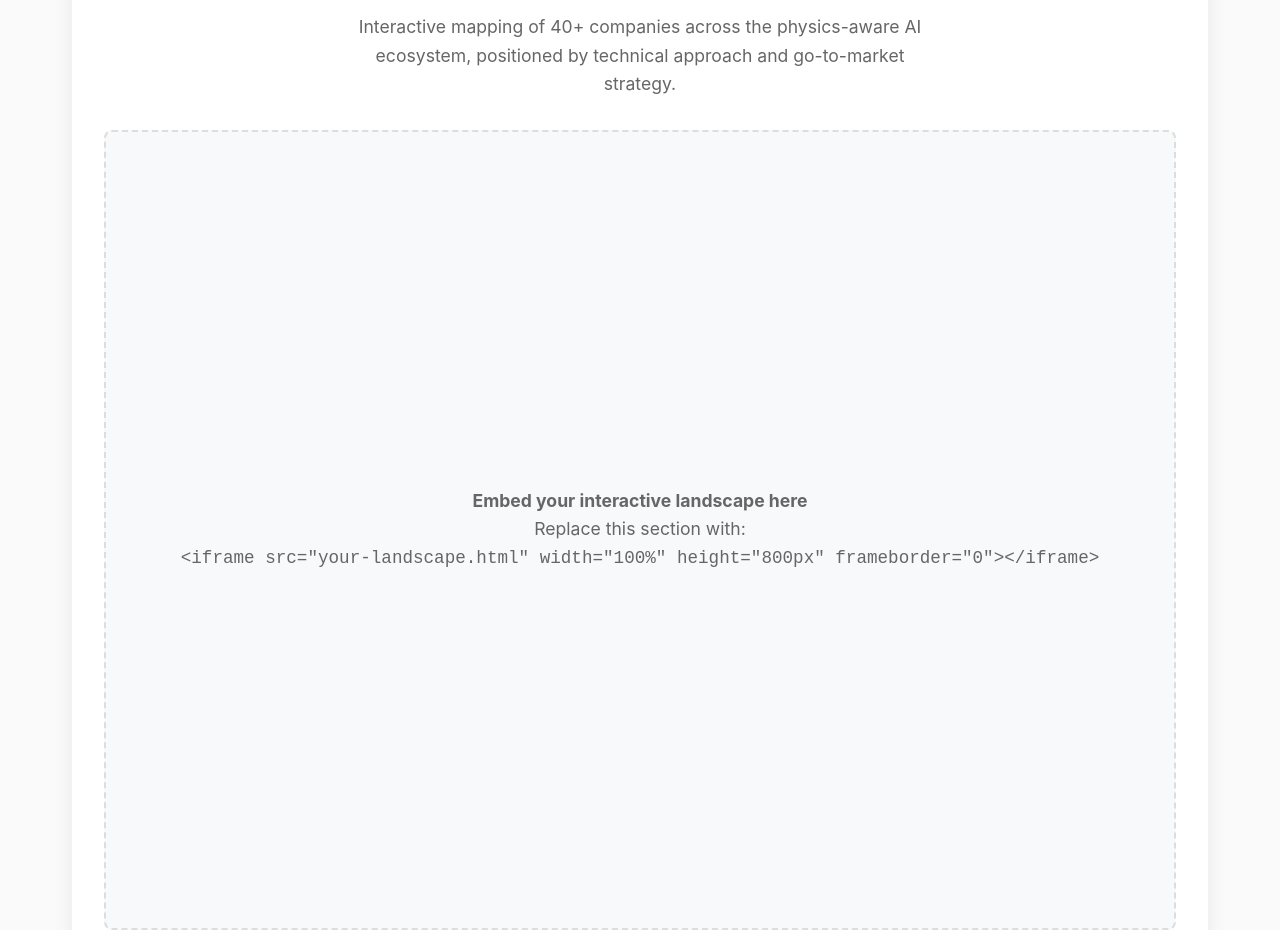
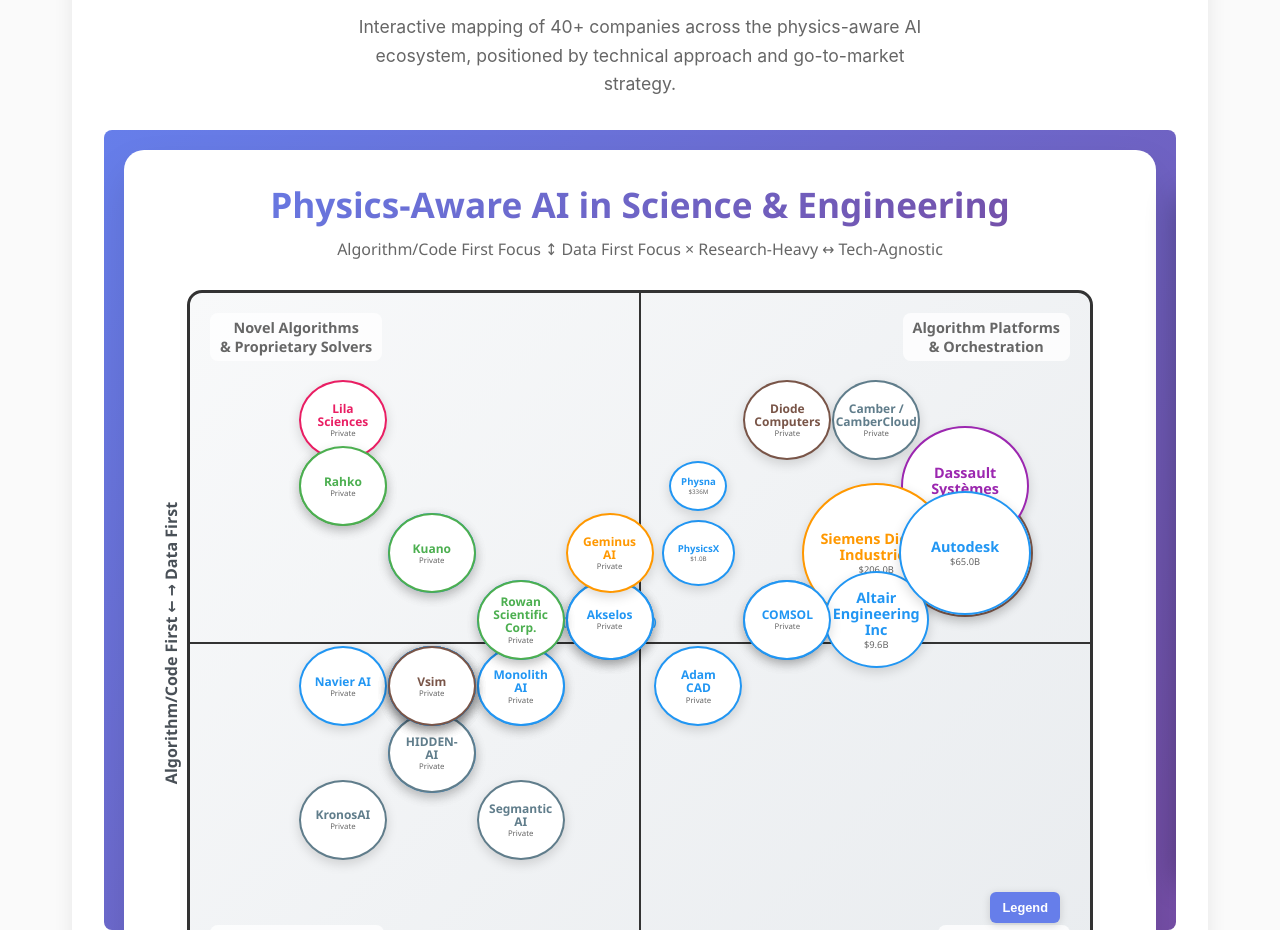
Before and after one commit to masonprr/Phys-AwareAI-InvestmentThesis, a plain HTML site: page index.html in a window 1280 px wide. Shown: the part 2182-3112 px from the top of the page. Drawn offline with Linux system fonts and the light colour scheme.

Commit message:
Update index.html

```diff
--- a/index.html
+++ b/index.html
@@ -317,15 +317,7 @@
                 <h2>Company Landscape Analysis</h2>
                 <p>Interactive mapping of 40+ companies across the physics-aware AI ecosystem, positioned by technical approach and go-to-market strategy.</p>
             </div>
-
-            <!-- Replace this placeholder with your actual iframe -->
-            <div class="iframe-placeholder">
-                <div>
-                    <p><strong>Embed your interactive landscape here</strong></p>
-                    <p>Replace this section with:</p>
-                    <code>&lt;iframe src="your-landscape.html" width="100%" height="800px" frameborder="0"&gt;&lt;/iframe&gt;</code>
-                </div>
-            </div>
+            <iframe src="landscape.html" width="100%" height="800px" frameborder="0" style="border-radius: 8px;"></iframe>
         </div>
 
         <section class="section">
```
